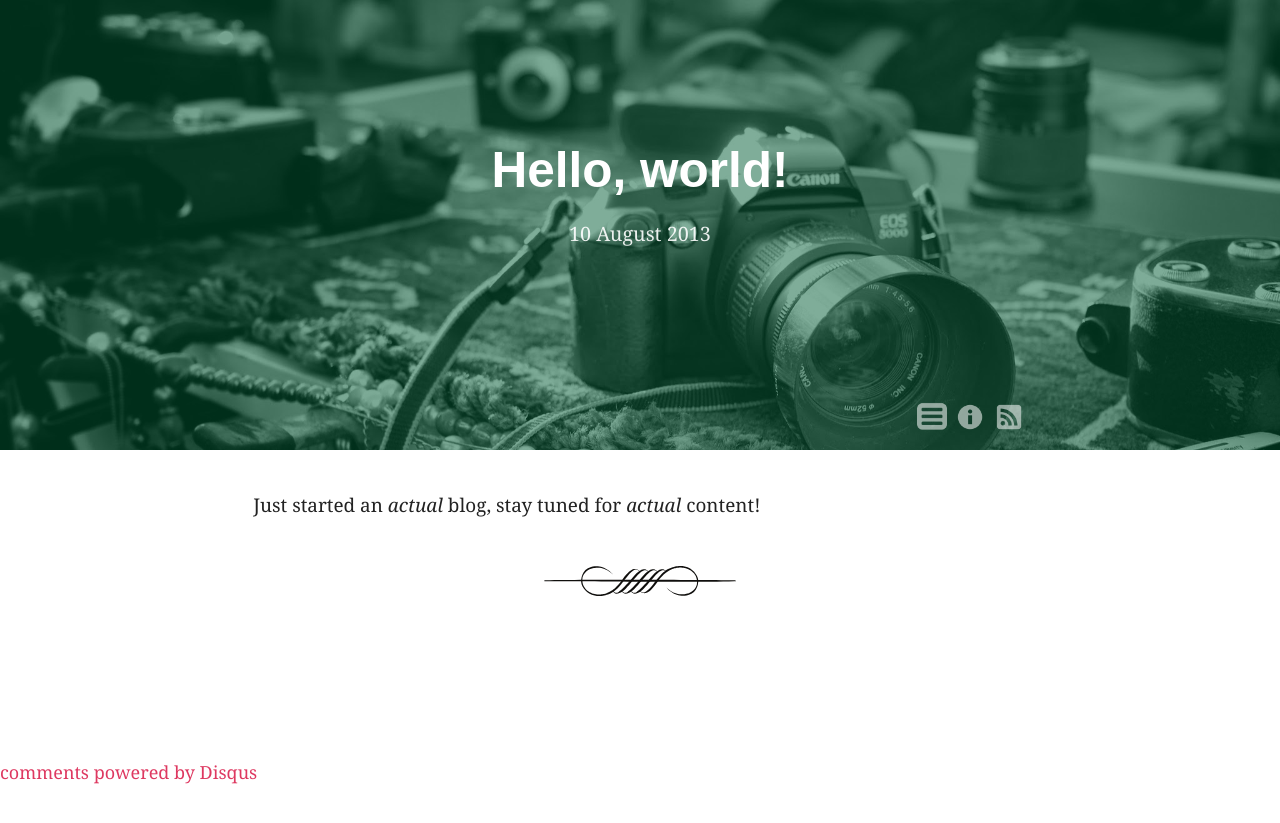
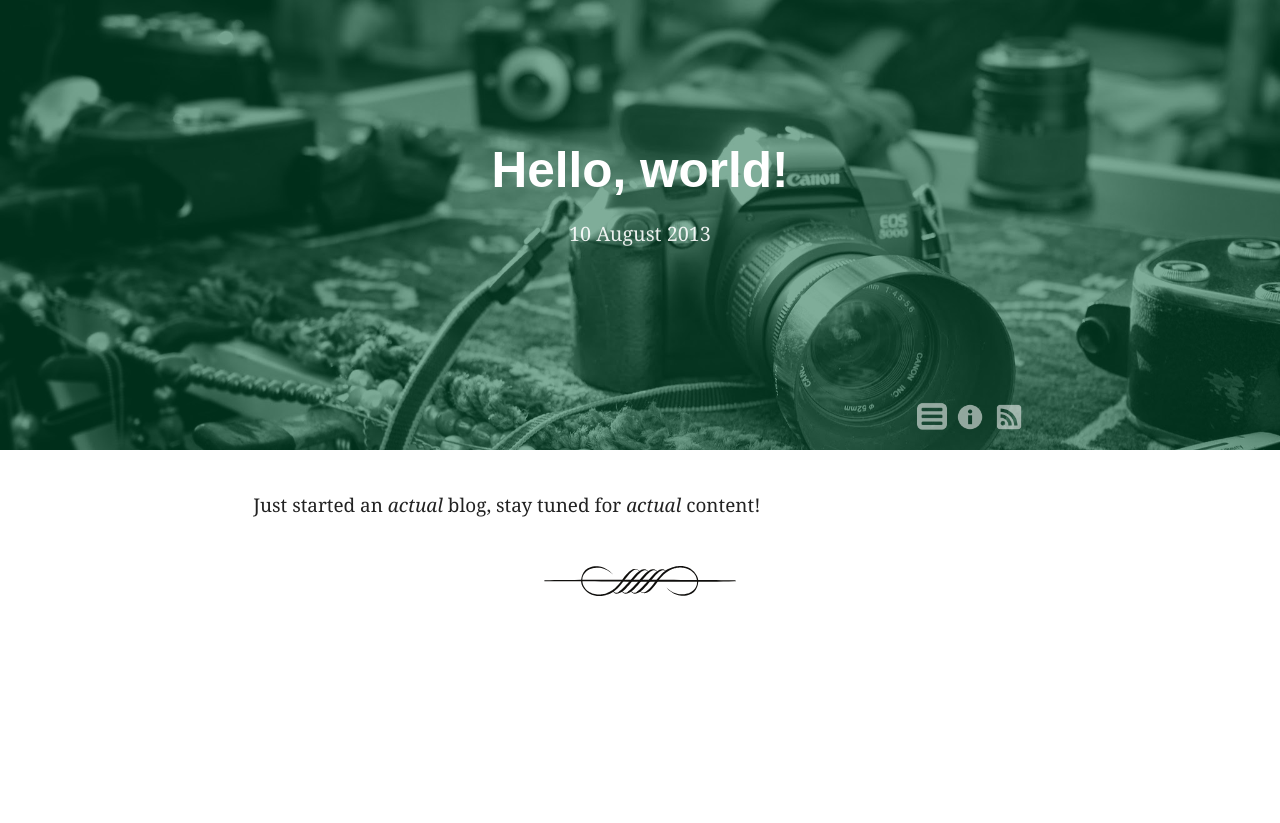
Before and after one commit to mihneadb/mihneadb.github.io, a Jekyll site: the page built from _posts/2013-08-10-hello-world.md, in a window 1280 px wide. Shown: the top 823 px of the page. Built offline with Jekyll 4.4.1, drawn with Linux system fonts in a browser that asks for light colours; Markdown is read by kramdown in place of the engine named in the settings; comment, search, counter and statistics services are not loaded; some of the changed lines change nothing that is shown.

Commit message:
Disable disqus for now.

```diff
--- a/_layouts/post.html
+++ b/_layouts/post.html
@@ -50,19 +50,19 @@
 
 
 <!--Disqus-->
-<script type="text/javascript">
-    /* * * CONFIGURATION VARIABLES: EDIT BEFORE PASTING INTO YOUR WEBPAGE * * */
-    var disqus_shortname = 'mihneadb'; // required: replace example with your forum shortname
+<!--<script type="text/javascript">-->
+    <!--/* * * CONFIGURATION VARIABLES: EDIT BEFORE PASTING INTO YOUR WEBPAGE * * */-->
+    <!--var disqus_shortname = 'mihneadb'; // required: replace example with your forum shortname-->
 
-    /* * * DON'T EDIT BELOW THIS LINE * * */
-    (function() {
-        var dsq = document.createElement('script'); dsq.type = 'text/javascript'; dsq.async = true;
-        dsq.src = '//' + disqus_shortname + '.disqus.com/embed.js';
-        (document.getElementsByTagName('head')[0] || document.getElementsByTagName('body')[0]).appendChild(dsq);
-    })();
-</script>
-<noscript>Please enable JavaScript to view the <a href="http://disqus.com/?ref_noscript">comments powered by Disqus.</a></noscript>
-<a href="http://disqus.com" class="dsq-brlink">comments powered by <span class="logo-disqus">Disqus</span></a>
+    <!--/* * * DON'T EDIT BELOW THIS LINE * * */-->
+    <!--(function() {-->
+        <!--var dsq = document.createElement('script'); dsq.type = 'text/javascript'; dsq.async = true;-->
+        <!--dsq.src = '//' + disqus_shortname + '.disqus.com/embed.js';-->
+        <!--(document.getElementsByTagName('head')[0] || document.getElementsByTagName('body')[0]).appendChild(dsq);-->
+    <!--})();-->
+<!--</script>-->
+<!--<noscript>Please enable JavaScript to view the <a href="http://disqus.com/?ref_noscript">comments powered by Disqus.</a></noscript>-->
+<!--<a href="http://disqus.com" class="dsq-brlink">comments powered by <span class="logo-disqus">Disqus</span></a>-->
 
 <!--Twitter-->
 <script>!function(d,s,id){var js,fjs=d.getElementsByTagName(s)[0],p=/^http:/.test(d.location)?'http':'https';if(!d.getElementById(id)){js=d.createElement(s);js.id=id;js.src=p+'://platform.twitter.com/widgets.js';fjs.parentNode.insertBefore(js,fjs);}}(document, 'script', 'twitter-wjs');</script>
```
